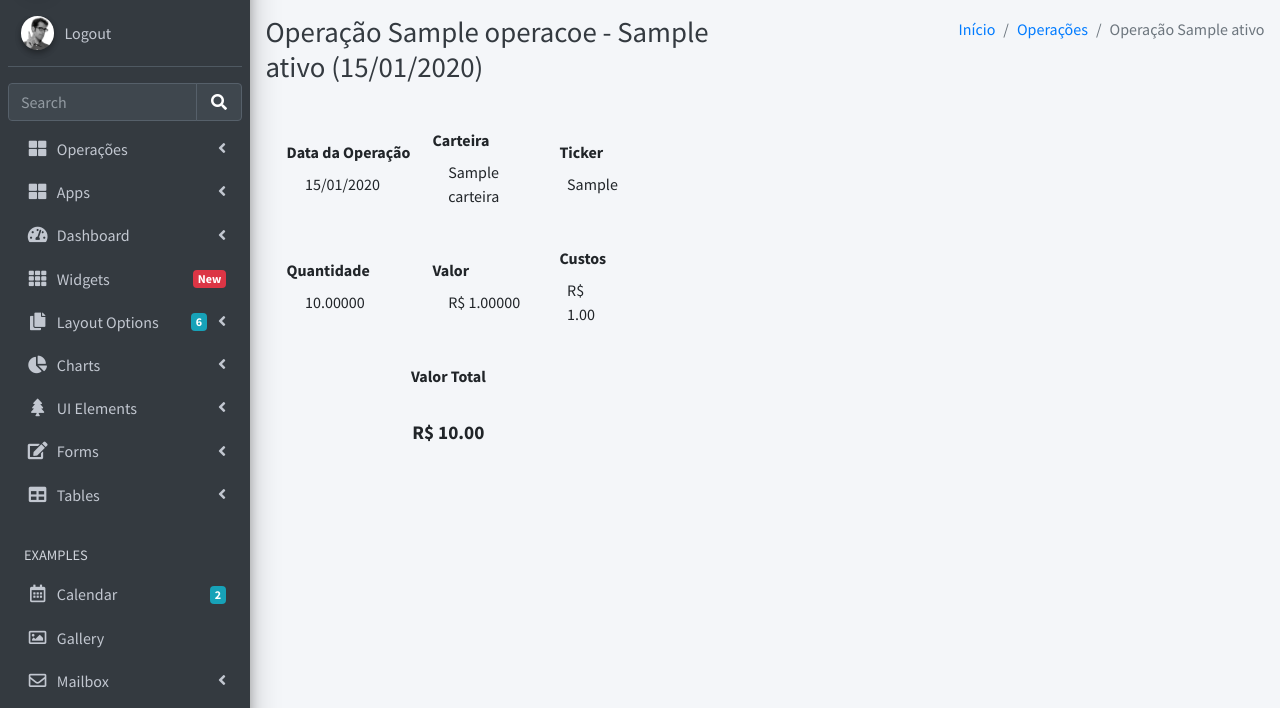
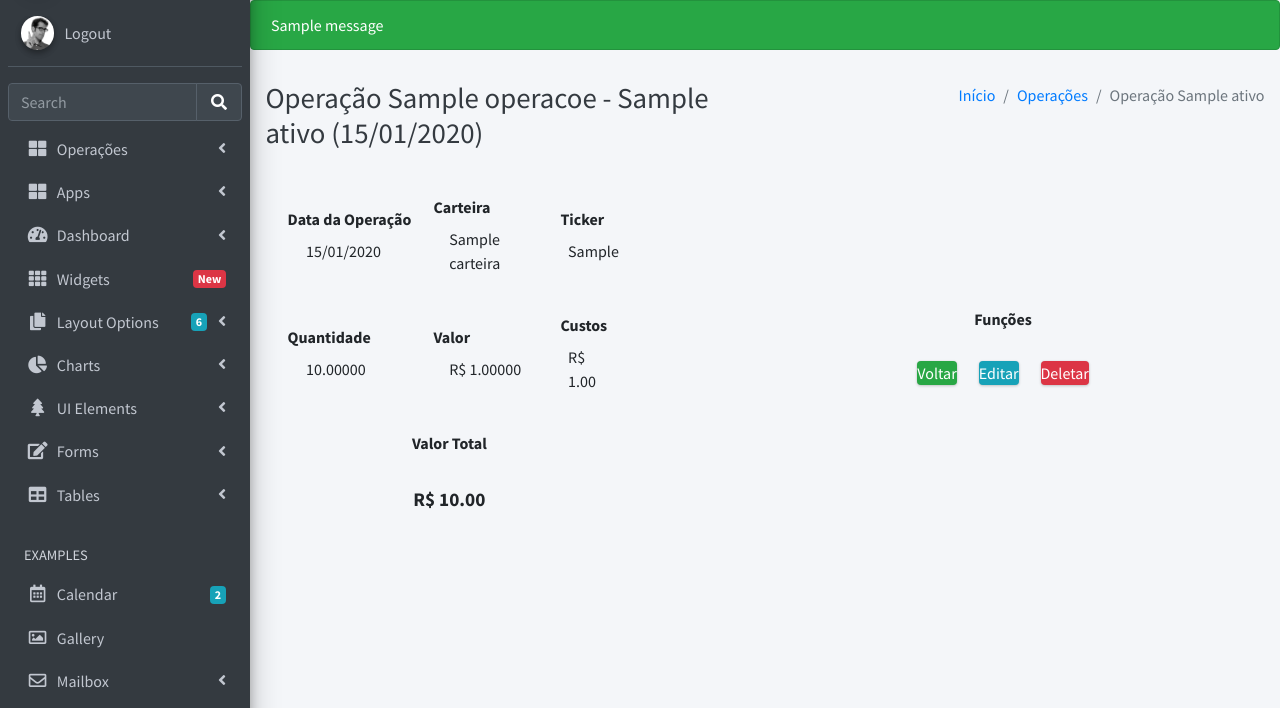
Before and after one commit to edersonsgoncalves/acoes_py, a Flask app: page /operacao/exibir/1 in a window 1280 px wide. Shown: the part 57-765 px from the top of the page. Run offline with Flask 3, Linux system fonts and the light colour scheme; tables that the repository leaves empty hold one stand-in row (values such as "Sample post"); one stand-in notice (Sample message) is shown; some libraries are stand-ins or nearby versions.

Commit message:
feat: implementar botões de ação/navegação na pagina de detalhes da operação

```diff
--- a/app/templates/operacoes_exibir.html
+++ b/app/templates/operacoes_exibir.html
@@ -20,7 +20,15 @@
 {% block content %}
 
   <div class="content-wrapper">
-
+{% with messages = get_flashed_messages(with_categories=true) %}
+          {% if messages %}
+              {% for category, message in messages %}
+                  <div class="alert alert-{{ category }}">
+                      {{ message }}
+                  </div>
+              {% endfor %}
+          {% endif %}
+      {% endwith %}
     <!-- Content Header (Page header) -->
     <div class="content-header">
       <div class="container-fluid">
@@ -43,6 +51,9 @@
     <!-- Main content -->
     <section class="content">
       <div class="container-fluid">
+        <table border="0" style="width: 100%;">
+          <tr>
+            <td>
               <table border="0" class="tabela_detalhe_operacao">
                 <tbody>
                   <tr>
@@ -107,6 +118,30 @@
                   </tr>
                 </tbody>
               </table>
+            </td>
+            <td>
+              <table border="0" class="tabela_detalhe_operacao">
+                <tbody>
+                  <tr>
+                    <td colspan="4" align="center"><label>Funções</label></td>
+                  </tr>
+                  <tr>
+                    <td>
+                        <div class="div_como_botao card bg-success"><a href="{{ url_for('operacoes.exibir_operacoes') }}">Voltar</a></div>
+                    </td>
+                    <td>
+                        <div class="div_como_botao card bg-info"><a href="{{ url_for('operacoes.editar_operacao', operacao_id=dados.id) }}">Editar</a></div>
+                    </td>
+                    <td>
+                        <div class="div_como_botao card bg-danger"><a href="#">Deletar</a></div>
+                    </td>
+                  </tr>
+
+                </tbody>
+              </table>
+            </td>
+          </tr>
+        </table>
       </div><!-- /.container-fluid -->
     </section>
     <!-- /.content -->
```
Lines whose indentation alone changed are shown as unchanged.
